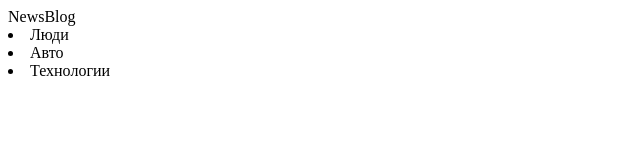
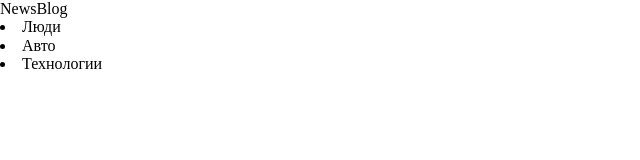
Before and after one commit to VadimPeshko/home_tasks, a plain HTML site: page HW4/index.html in a window 1280 px wide. Shown: the whole page, without its empty margins (0-640 px from the left). Drawn offline with Linux system fonts and the light colour scheme.

Commit message:
added links

```diff
--- a/HW4/index.html
+++ b/HW4/index.html
@@ -4,7 +4,10 @@
   <meta charset="UTF-8">
   <meta name="viewport" content="width=device-width, initial-scale=1.0">
   <meta http-equiv="X-UA-Compatible" content="ie=edge">
-  <title>Document</title>
+  <title>Home Work 4</title>
+  <link rel="stylesheet" href="./css/normalize.css">
+  <link rel="stylesheet" href="./css/style.css">
+  <link href="https://fonts.googleapis.com/css?family=Roboto:400,500,700,900&display=swap" rel="stylesheet">
 </head>
 <body>
   <section class="outher">
```
